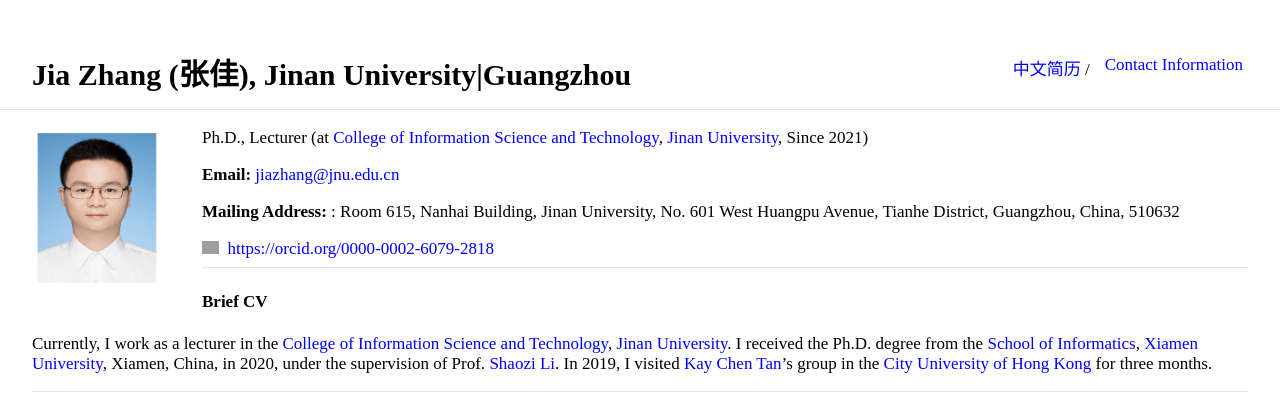
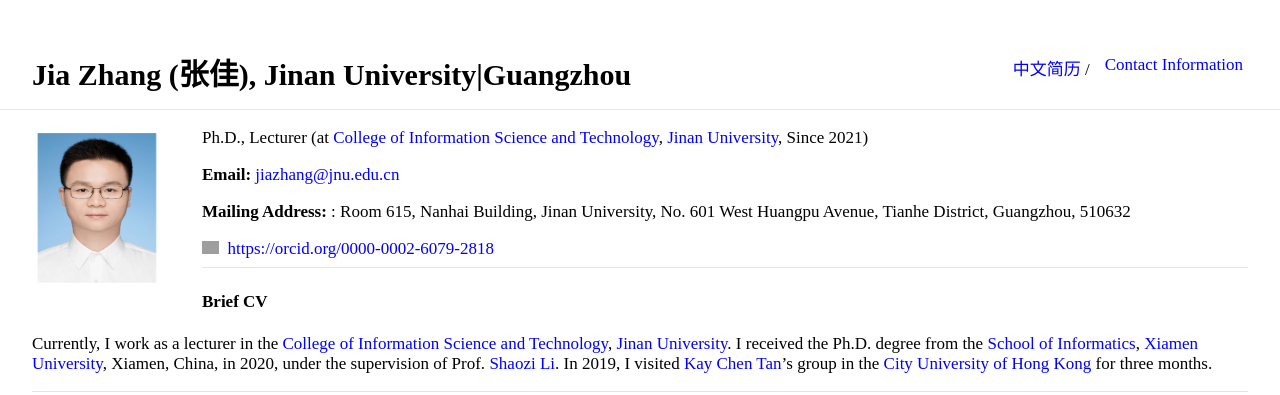
Before and after one commit to jiazhang-ml/jiazhang-ml.github.io, a Jekyll site: the page built from index.md, in a window 1280 px wide. Shown: the top 395 px of the page. Built offline with Jekyll 4.4.1, drawn with Linux system fonts in a browser that asks for light colours; grey boxes are pictures that could not be loaded.

Commit message:
Update index.md

```diff
--- a/index.md
+++ b/index.md
@@ -5,11 +5,11 @@ layout: default
 
 <img class="profile-picture" src="jiazhang1.jpg">
 
-Ph.D., Lecturer (at [College of Information Science and Technology](http://xxxy2016.jnu.edu.cn/), [Jinan University](https://www.jnu.edu.cn/), Since 2021)
+Ph.D., Lecturer (at [College of Information Science and Technology](http://xxxy2016.jnu.edu.cn/), [Jinan University](https://www.jnu.edu.cn/, China), Since 2021)
 
 **Email:** [jiazhang@jnu.edu.cn](mailto:jiazhang@jnu.edu.cn)
 
-**Mailing Address:** : Room 615, Nanhai Building, Jinan University, No. 601 West Huangpu Avenue, Tianhe District, Guangzhou, China, 510632
+**Mailing Address:** : Room 615, Nanhai Building, Jinan University, No. 601 West Huangpu Avenue, Tianhe District, Guangzhou, 510632
 
 <div itemscope itemtype="https://schema.org/Person"><a itemprop="sameAs" content="https://orcid.org/0000-0002-6079-2818" href="https://orcid.org/0000-0002-6079-2818" target="orcid.widget" rel="me noopener noreferrer" style="vertical-align:top;"><img src="https://orcid.org/sites/default/files/images/orcid_16x16.png" style="width:1em;margin-right:.5em;" alt="ORCID iD icon">https://orcid.org/0000-0002-6079-2818</a></div>
 
```
